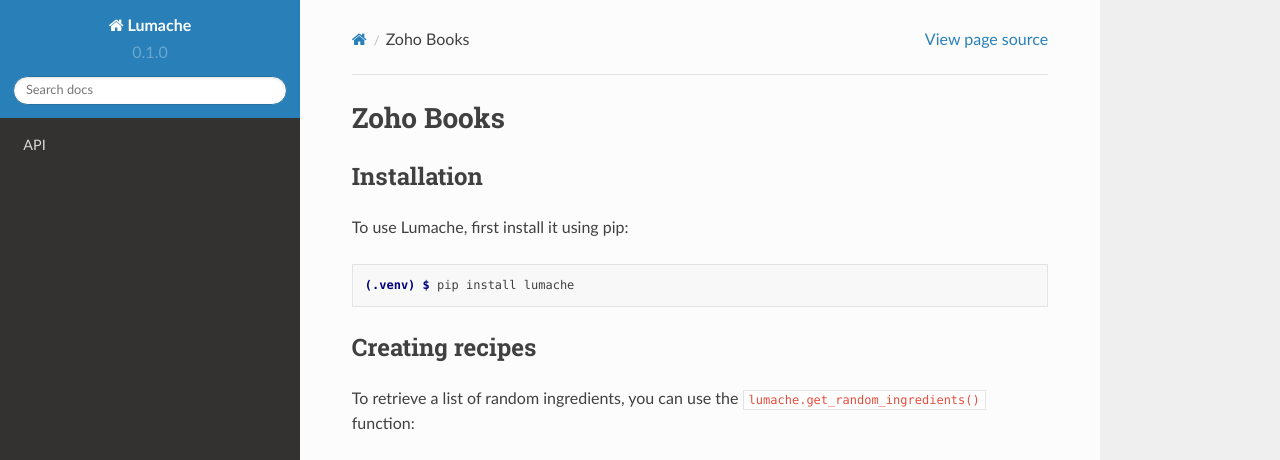
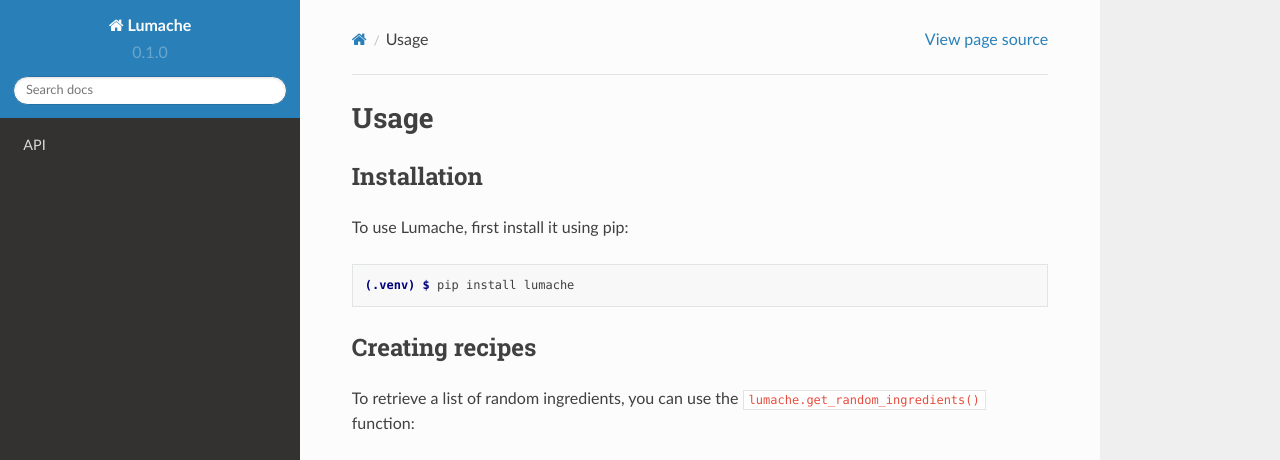
Before and after one commit to syedshahzaibshah/Functions-Documentation, a Sphinx documentation site: the page built from docs/source/usage.rst, in a window 1280 px wide and 1036 px high. Shown: the top 460 px of the window. Built offline with Sphinx 7.4.7 and the Read the Docs theme 2.0.0, drawn with Linux system fonts in a browser that asks for light colours; pages that are not in the unit, such as notebooks, are missing from menus; grey boxes are pictures that could not be loaded.

Commit message:
Update usage.rst

```diff
--- a/docs/source/usage.rst
+++ b/docs/source/usage.rst
@@ -1,5 +1,5 @@
-Zoho Books
-=========
+Usage
+=====
 
 .. _installation:
 
```
